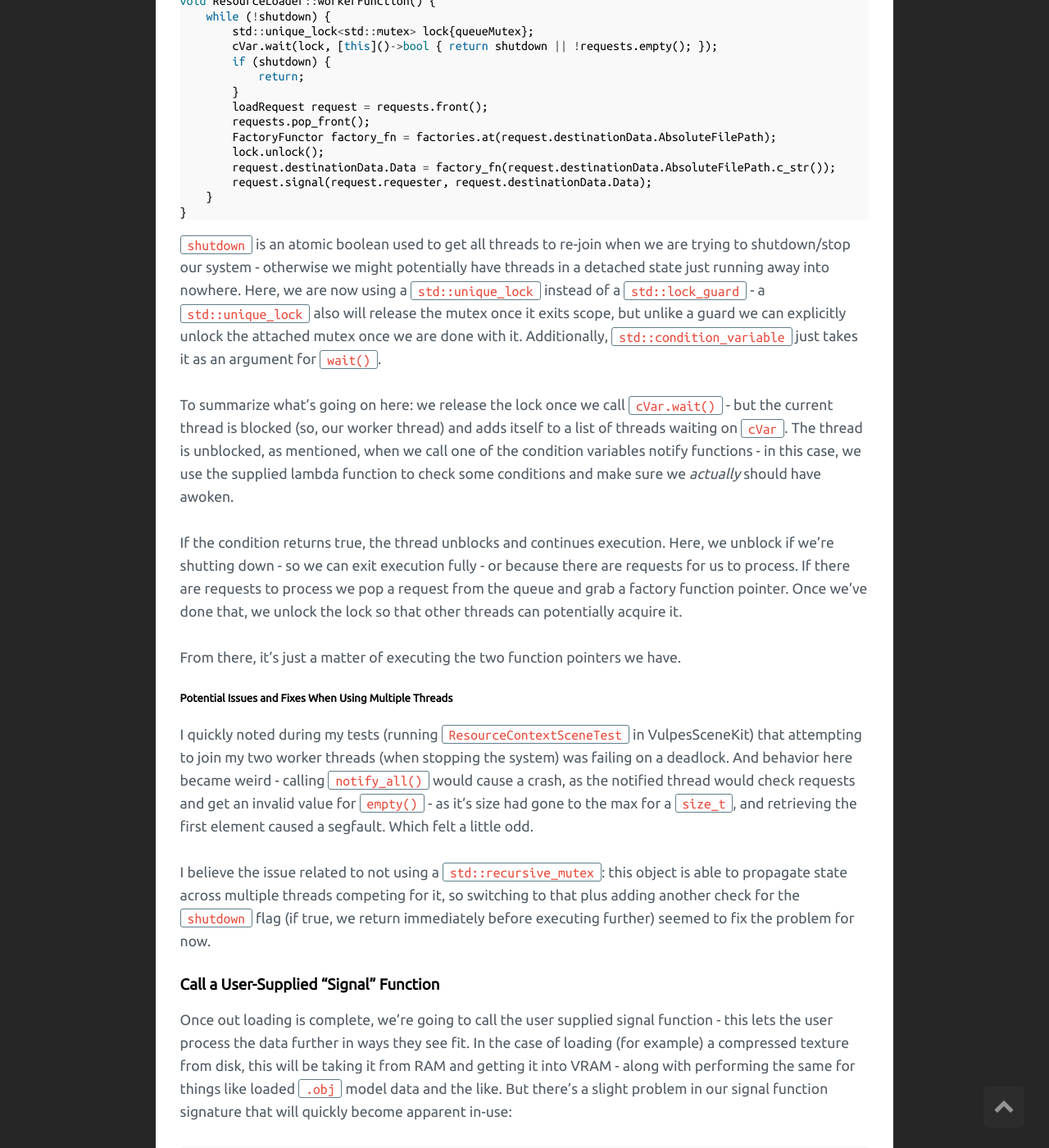
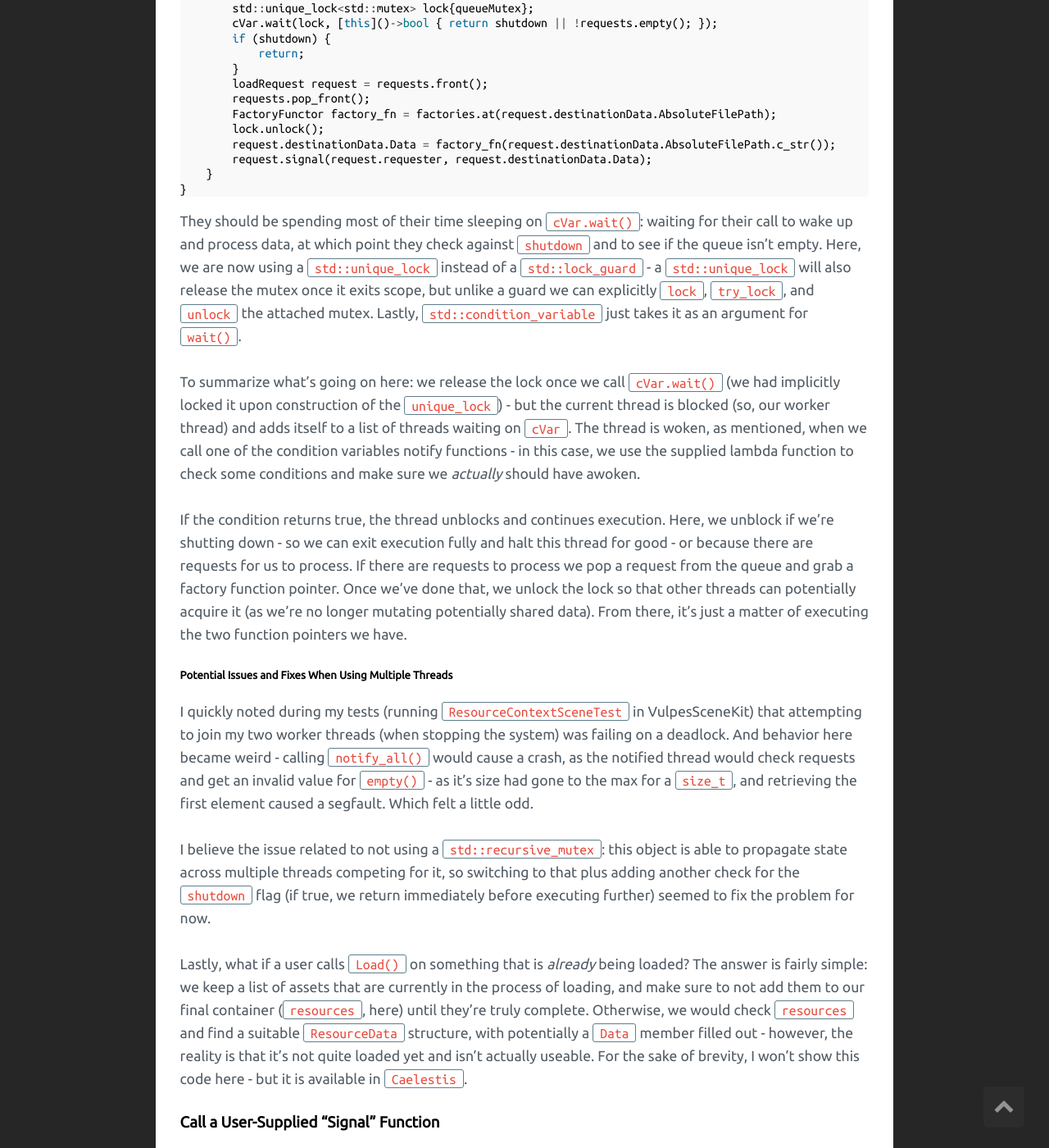
Before and after one commit to fuchstraumer/fuchstraumer.github.io, a Jekyll site: the page built from _posts/2018-7-20-Asset-Loading-Plugin.md, in a window 1280 px wide and 1400 px high, scrolled down 5185 px. Shown: the whole window at 82% size. Built offline with Jekyll 4.4.1, drawn with Linux system fonts in a browser that asks for light colours; comment, search, counter and statistics services are not loaded; some of the changed text lies outside the part shown.

Commit message:
Minor fixes and updates to the Asset loader article

```diff
--- a/_posts/2018-7-20-Asset-Loading-Plugin.md
+++ b/_posts/2018-7-20-Asset-Loading-Plugin.md
@@ -21,7 +21,7 @@
 with using the loaded data
 
 Additionally, in my case in particular, this will be functionality exposed through a resource-focused
-plugin in [VulpesSceneKit](https://github.com/fuchstraumer/VulpesSceneKit). So we can't use virtual
+plugin in [Caelestis](https://github.com/fuchstraumer/Caelestis). So we can't use virtual
 functions, pass user types (or library types) across the plugin/DLL boundary, or use templates. This
 causes some design difficulties from the very start.
 
@@ -120,13 +120,13 @@
 
 But wait, how do we delete a `void*`? This is going to be undefined behavior, as there's no destructor for a `void*`. And
 it's _very_ likely we'll have significant quantities of data attached to a loaded asset that we do want to make sure
-are properly destroyed and released from memory.
+are properly destroyed/releasted.
 
 It took me a while to figure this one out, but the answer is surprisingly simple. We're going to add another function
 pointer to our factory registration method:
 
 {% highlight cpp %}
-class AssetLoader {
+class ResourceLoader {
 public:
     using FactoryFunctor = void*(*)(const char* fname);
     using SignalFunctor = void(*)(void* loaded_data);
@@ -155,16 +155,15 @@
 
 Since we've casted to the correct type before calling `delete`, we now know for certain that the type will have it's
 destructor called properly and can trust that things will be unloaded successfully. And by doing it like this, we
-can still keep our plugin strictly decoupled from any clients, which is a big advantage! Onto our next requirement, though.
+can still keep our plugin strictly decoupled from any clients, which is a big advantage!
 
 ### Thread the Loading Operations
 
-Disk I/O can be an expensive operation, and it's also likely that users will want to post-process the data after loading.
-Take the ObjModel example in [VulpesSceneKit](https://github.com/fuchstraumer/VulpesSceneKit/blob/master/tests/plugin_tests/ResourceContextSceneTest/ObjModel.cpp), for example.
+Our next requirement seems fairly apparent: Disk I/O can be an expensive operation, and it's also likely that users will want to post-process the data after loading. Take the ObjModel example in [Caelestis](https://github.com/fuchstraumer/Caelestis/blob/master/tests/plugin_tests/ResourceContextSceneTest/ObjModel.cpp), for example.
 
 In that case, we load a bunch of data from disk then try to reduce duplicated vertices in the loaded data, making sure
 that we only end up storing and using unique vertices (note - this is nearly directly copied from how Overv does it in
-his excellent [Vulkan Tutorial series](https://vulkan-tutorial.com/)). This helps reduce RAM usage while loading/staging the asset,
+his excellent [Vulkan Tutorial series](https://vulkan-tutorial.com/)). This helps reduce RAM use while loading/staging the asset,
 and reduces VRAM usage (and potentially the expense of drawing the object, as well). It seems like we are heading towards a
 producer-consumer setup - the producer will be the Load function called by clients, and the consumers (potentially
 multiple, as I don't think one thread will be enough here) will be the threads executing the load functions.
@@ -180,8 +179,7 @@
 {% endhighlight %}
 
 I chose the constructor as I didn't want to copy the `ResourceData` structure into another thread, and because we should only
-be modifying one member of that object in the other thread, anyways. We'll then do the following when a user calls `Load()`.
-I chose to copy the two function pointers, though: FactoryFunctor
+be modifying one member of that object in the other thread, anyways. We'll then do the following when a user calls `Load()`:
 
 {% highlight cpp %}
 void ResourceLoader::Load(const char* file_type, const char* file_path, SignalFunctor signal)
@@ -204,11 +202,10 @@
 
 Here, we use a `std::lock_guard` and a `std::condition_variable` to implement our producer-consumer idiom: the consumer will wait on
 the condition variable until it is able to satisfy a condition, and checks the condition when notified by a call to `notify_one()`. So,
-we have the thread that is producing the requests acquire the mutex (to safely mutate the requests queue), add a request, then call
-notify a single waiting thread that there is potentially a request available (note that the mutex is implicitly released after we
-exit the scope it was declared in, thanks to the wondrous `std::lock_guard` <3).
+we have the thread that is producing the requests acquire and lock the mutex (to safely mutate the requests queue), add a request, then call
+`notify_one()` on the condition variable. This notifies a single waiting thread that there is potentially a request available for it to process.
 
-Our worker thread (or threads) is executing a function like so:
+Worker threads have been executing the following function:
 
 {% highlight cpp %}
 void ResourceLoader::workerFunction() {
@@ -228,45 +225,32 @@
 }
 {% endhighlight %}
 
-`shutdown` is an atomic boolean used to get all threads to re-join when we are trying to shutdown/stop our system - otherwise we might
-potentially have threads in a detached state just running away into nowhere. Here, we are now using a `std::unique_lock` instead of
-a `std::lock_guard` - a `std::unique_lock` also will release the mutex once it exits scope, but unlike a guard we can explicitly unlock
-the attached mutex once we are done with it. Additionally, `std::condition_variable` just takes it as an argument for `wait()`.
+They should be spending most of their time sleeping on `cVar.wait()`: waiting for their call to wake up and process data, at which point they check against `shutdown` and to see if the queue isn't empty. Here, we are now using a `std::unique_lock` instead of a `std::lock_guard` - a `std::unique_lock` will also release the mutex once it exits scope, but unlike a guard we can explicitly `lock`, `try_lock`, and `unlock` the attached mutex. Lastly, `std::condition_variable` just takes it as an argument for `wait()`.
 
-To summarize what's going on here: we release the lock once we call `cVar.wait()` - but the current thread is blocked (so, our worker
-thread) and adds itself to a list of threads waiting on `cVar`. The thread is unblocked, as mentioned, when we call one of the condition
-variables notify functions - in this case, we use the supplied lambda function to check some conditions and make sure we _actually_ should
-have awoken.
+To summarize what's going on here: we release the lock once we call `cVar.wait()` (we had implicitly locked it upon construction of the `unique_lock`) - but the current thread is blocked (so, our worker thread) and adds itself to a list of threads waiting on `cVar`. The thread is woken, as mentioned, when we call one of the condition variables notify functions - in this case, we use the supplied lambda function to check some conditions and make sure we _actually_ should have awoken.
 
 If the condition returns true, the thread unblocks and continues execution. Here, we unblock if we're shutting down - so we can exit execution
-fully - or because there are requests for us to process. If there are requests to process we pop a request from the queue and grab a factory function
-pointer. Once we've done that, we unlock the lock so that other threads can potentially acquire it.
-
-From there, it's just a matter of executing the two function pointers we have.
+fully and halt this thread for good - or because there are requests for us to process. If there are requests to process we pop a request from the queue and grab a factory function pointer. Once we've done that, we unlock the lock so that other threads can potentially acquire it (as we're no longer mutating potentially shared data). From there, it's just a matter of executing the two function pointers we have.
 
 ##### Potential Issues and Fixes When Using Multiple Threads
 
-I quickly noted during my tests (running `ResourceContextSceneTest` in VulpesSceneKit) that attempting to join my two worker threads (when stopping the system)
-was failing on a deadlock. And behavior here became weird - calling `notify_all()` would cause a crash, as the notified thread would check
-requests and get an invalid value for `empty()` - as it's size had gone to the max for a `size_t`, and retrieving the first element
-caused a segfault. Which felt a little odd.
+I quickly noted during my tests (running `ResourceContextSceneTest` in VulpesSceneKit) that attempting to join my two worker threads (when stopping the system) was failing on a deadlock. And behavior here became weird - calling `notify_all()` would cause a crash, as the notified thread would check requests and get an invalid value for `empty()` - as it's size had gone to the max for a `size_t`, and retrieving the first element caused a segfault. Which felt a little odd.
 
-I believe the issue related to not using a `std::recursive_mutex`: this object is able to propagate state across multiple threads competing for it, so switching
-to that plus adding another check for the `shutdown` flag (if true, we return immediately before executing further) seemed to fix the problem for now.
+I believe the issue related to not using a `std::recursive_mutex`: this object is able to propagate state across multiple threads competing for it, so switching to that plus adding another check for the `shutdown` flag (if true, we return immediately before executing further) seemed to fix the problem for now.
+
+Lastly, what if a user calls `Load()` on something that is _already_ being loaded? The answer is fairly simple: we keep a list of assets that are currently
+in the process of loading, and make sure to not add them to our final container (`resources`, here) until they're truly complete. Otherwise, we would check
+`resources` and find a suitable `ResourceData` structure, with potentially a `Data` member filled out - however, the reality is that it's not quite loaded yet and isn't actually useable. For the sake of brevity, I won't show this code here - but it is available in `Caelestis`.
 
 ### Call a User-Supplied "Signal" Function
 
-Once out loading is complete, we're going to call the user supplied signal function - this lets the user process the data further in ways they see fit. In the case
-of loading (for example) a compressed texture from disk, this will be taking it from RAM and getting it into VRAM - along with performing the same for things like
-loaded `.obj` model data and the like. But there's a slight problem in our signal function signature that will quickly become apparent in-use:
+Once our loading is complete, we're going to call the user supplied signal function - this lets the user process the data as they see fit. There's a slight problem in our signal function signature that will quickly become apparent in-use, however:
 
 {% highlight cpp %}
 using SignalFunctor = void(*)(void* loaded_data);
 {% endhighlight %}
 
-The function signature assumes that we are either working with a static function, or a member function of the appropriate signature. The latter will probably be
-common: I myself had some `ObjModel` class with a `FinalizeCreation(void* data)` function that I wanted to call - and quickly realized that wait a sec this won't
-work. We can't use member functions with our C-style interface, and the other option would be some less-than-ideal thing like:
+The function signature assumes that we are either working with a static function, or a member function of the appropriate signature. The latter will probably be common: I myself had some `ObjModel` class with a `FinalizeCreation(void* data)` function that I wanted to call - and quickly realized that this won't work. We can't use member functions with our C-style interface, and the other option would be some less-than-ideal thing like:
 
 {% highlight cpp %}
 static ObjModel* currModelPtr = nullptr;
@@ -287,9 +271,7 @@
 }
 {% endhighlight %}
 
-Gross. For one, this just feels gross and bad. But it definitely can become bad: if we're loading multiple models, we now have to make sure to update that
-static function pointer before each model is loaded. Luckily the fix is simple - and I nearly wanted to slap myself upside the head when a coworker pointed
-it out to me (bless him, though). We can add one more parameter to our signal function, and store one more item in our asset loader:
+Gross. For one, this just feels vaguely "wrong", like a code smell. It can definitively become bad, though: if we're loading multiple models, we now have to make sure to update that static instance pointer before each model is loaded. Luckily the fix is simple - and I nearly wanted to slap myself upside the head when a coworker pointed it out to me (bless him, though). We can add one more parameter to our signal function, and store one more item in our asset loader:
 
 {% highlight cpp %}
 using SignalFunctor = void(*)(void* object_instance, void* loaded_data);
```
Also changed, not shown: other parts of _posts/2018-7-20-Asset-Loading-Plugin.md (+5 -11 lines).
